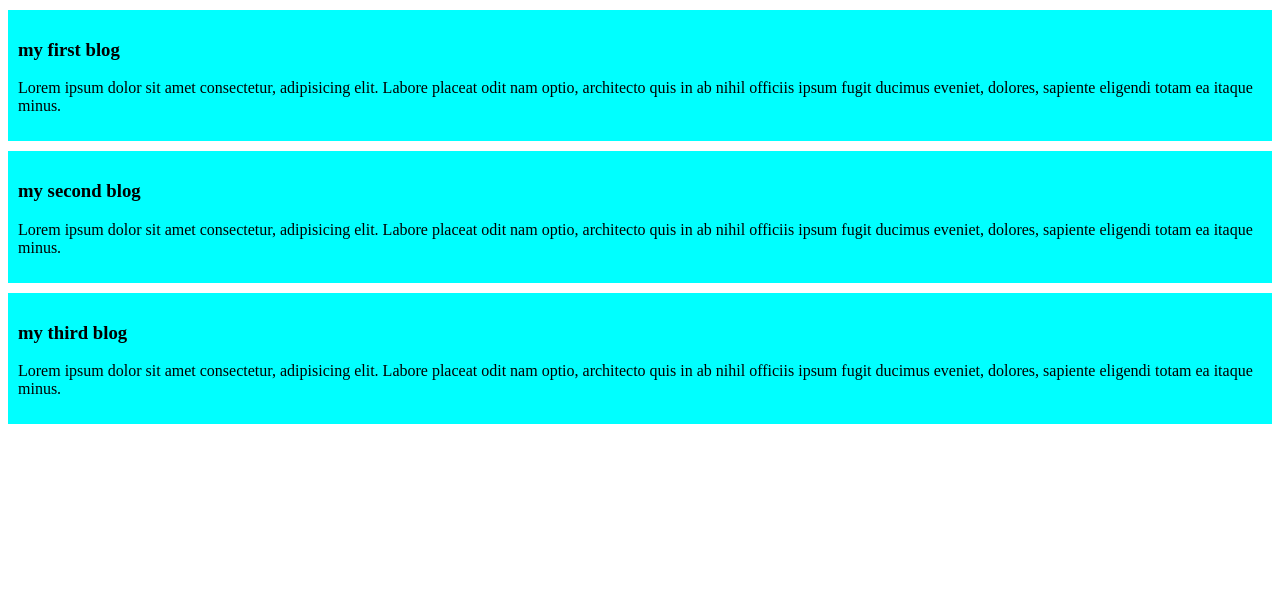
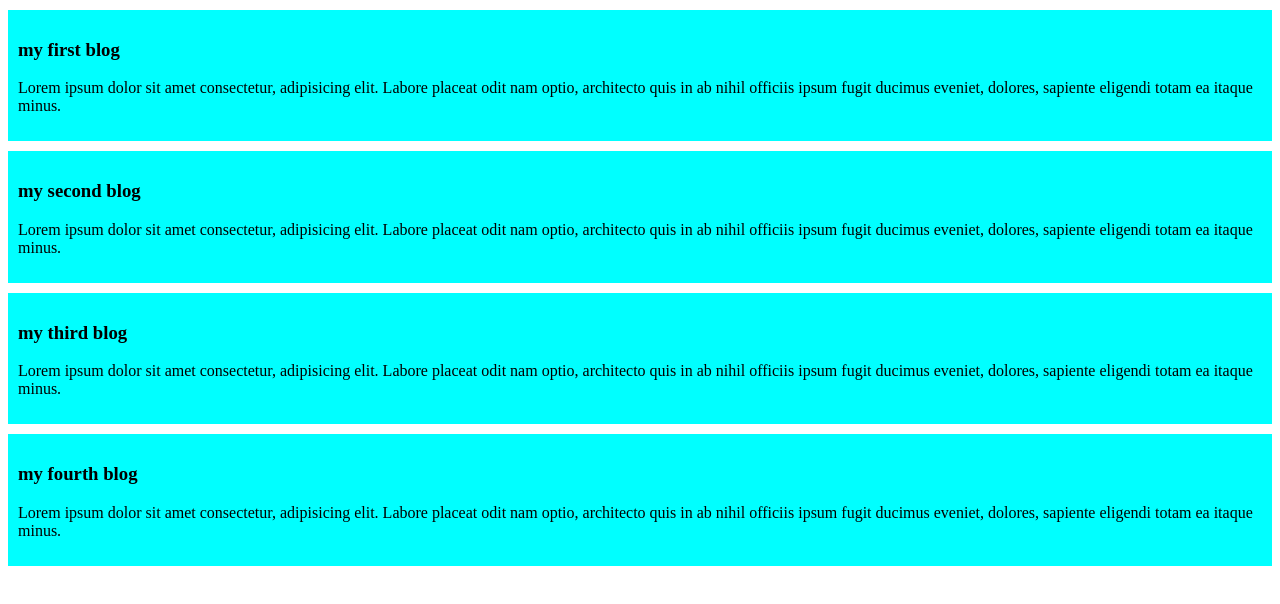
Before and after one commit to nasimrifat101/my-first-github-depo, a plain HTML site: page index.html in a window 1280 px wide. Drawn offline with Linux system fonts and the light colour scheme.

Commit message:
added a list to push code

```diff
--- a/index.html
+++ b/index.html
@@ -19,5 +19,9 @@
         <h3>my third blog</h3>
         <p>Lorem ipsum dolor sit amet consectetur, adipisicing elit. Labore placeat odit nam optio, architecto quis in ab nihil officiis ipsum fugit ducimus eveniet, dolores, sapiente eligendi totam ea itaque minus.</p>
     </div>
+    <div>
+        <h3>my fourth blog</h3>
+        <p>Lorem ipsum dolor sit amet consectetur, adipisicing elit. Labore placeat odit nam optio, architecto quis in ab nihil officiis ipsum fugit ducimus eveniet, dolores, sapiente eligendi totam ea itaque minus.</p>
+    </div>
 </body>
 </html>
```
